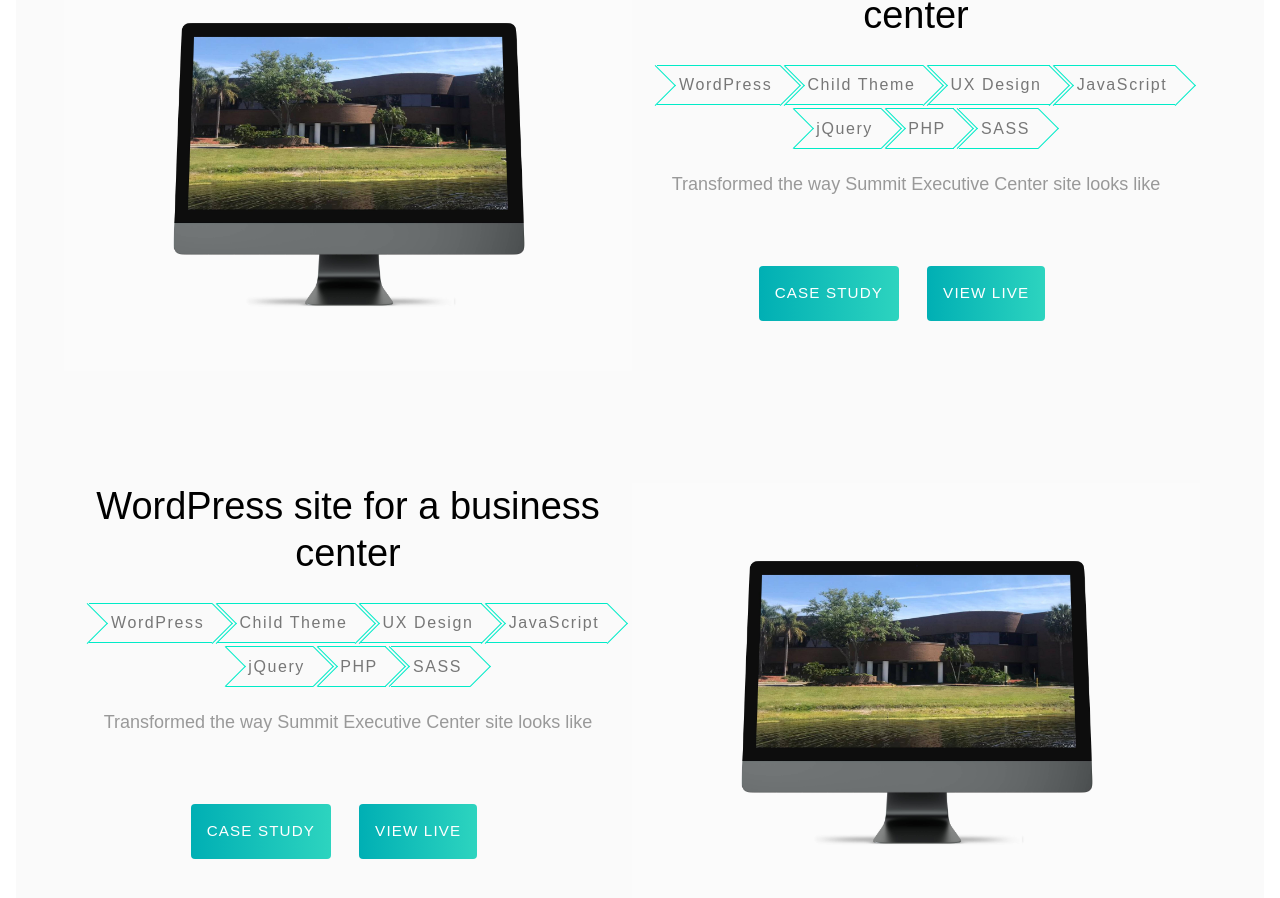
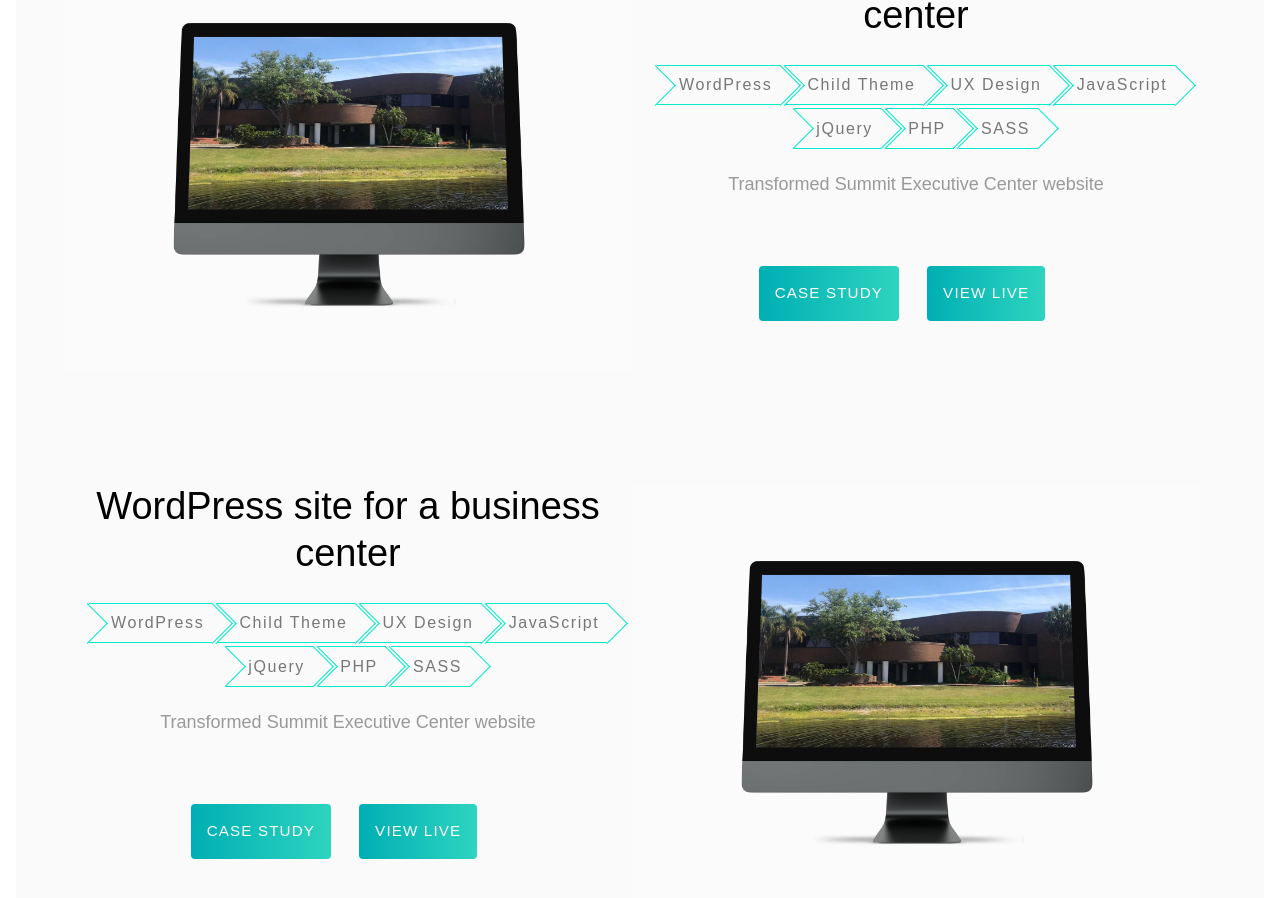
Before and after one commit to karawaggio/portfolio-2023, a Next.js app: page / in a window 1280 px wide. Shown: the part 995-1893 px from the top of the page. Built offline with nearby package versions, Linux system fonts and the light colour scheme.

Commit message:
Test commit updated project descriptions

```diff
--- a/pages/components/projects/ProjectsSection.js
+++ b/pages/components/projects/ProjectsSection.js
@@ -15,7 +15,7 @@ function ProjectsSection() {
                   imgSrc={mockupSummit}
                   heading="WordPress site for a business center"
                   projectTags={projectOneTags}
-                  paragraph="Transformed the way Summit Executive Center site looks like"
+                  paragraph="Transformed Summit Executive Center website"
                   buttonLabels={projectOneBtns}
                 />
               </article>
@@ -26,7 +26,7 @@ function ProjectsSection() {
                   imgSrc={mockupSummit}
                   heading="WordPress site for a business center"
                   projectTags={projectOneTags}
-                  paragraph="Transformed the way Summit Executive Center site looks like"
+                  paragraph="Transformed Summit Executive Center website"
                   buttonLabels={projectOneBtns}
                 />
               </article>
```
